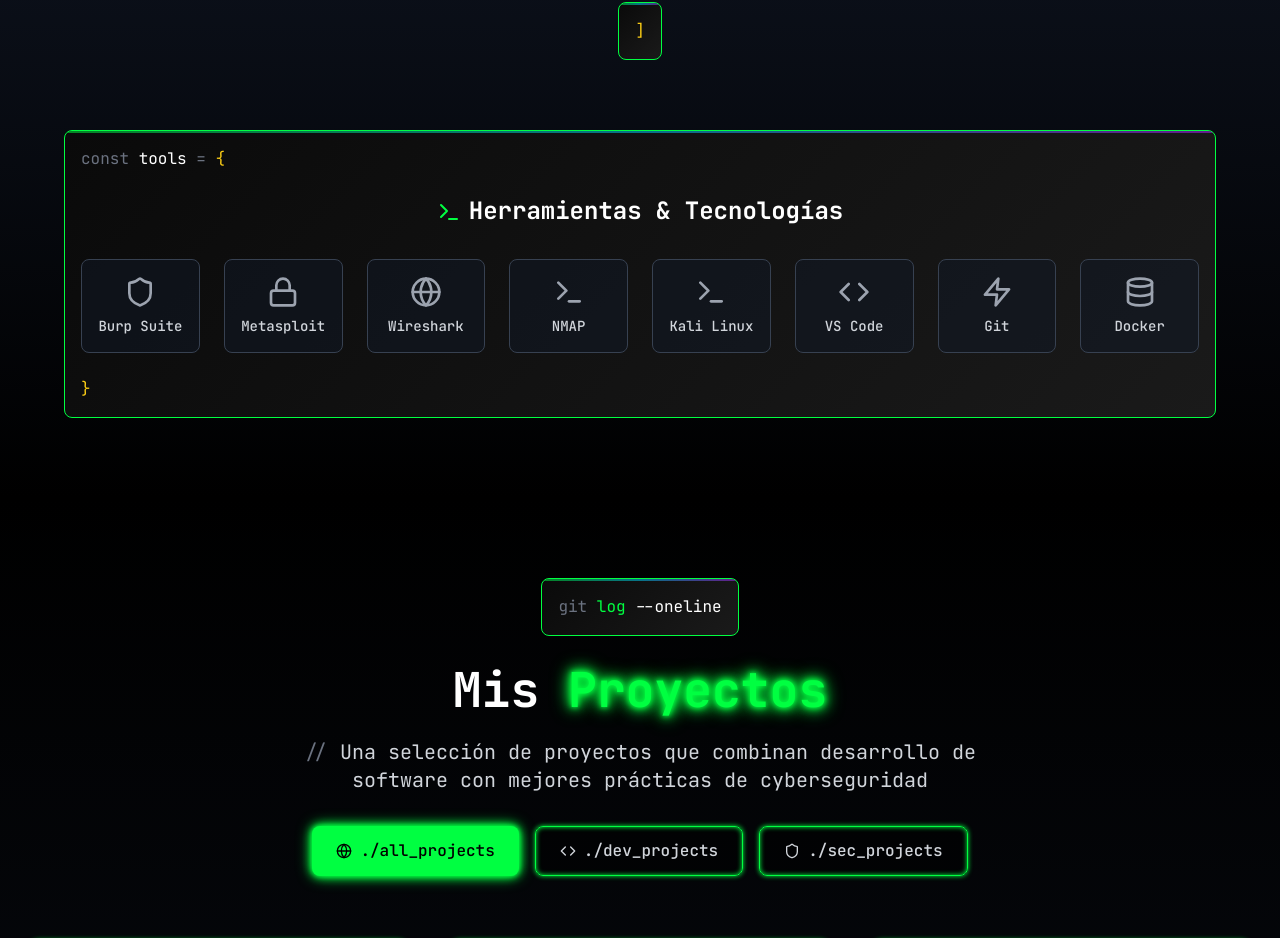
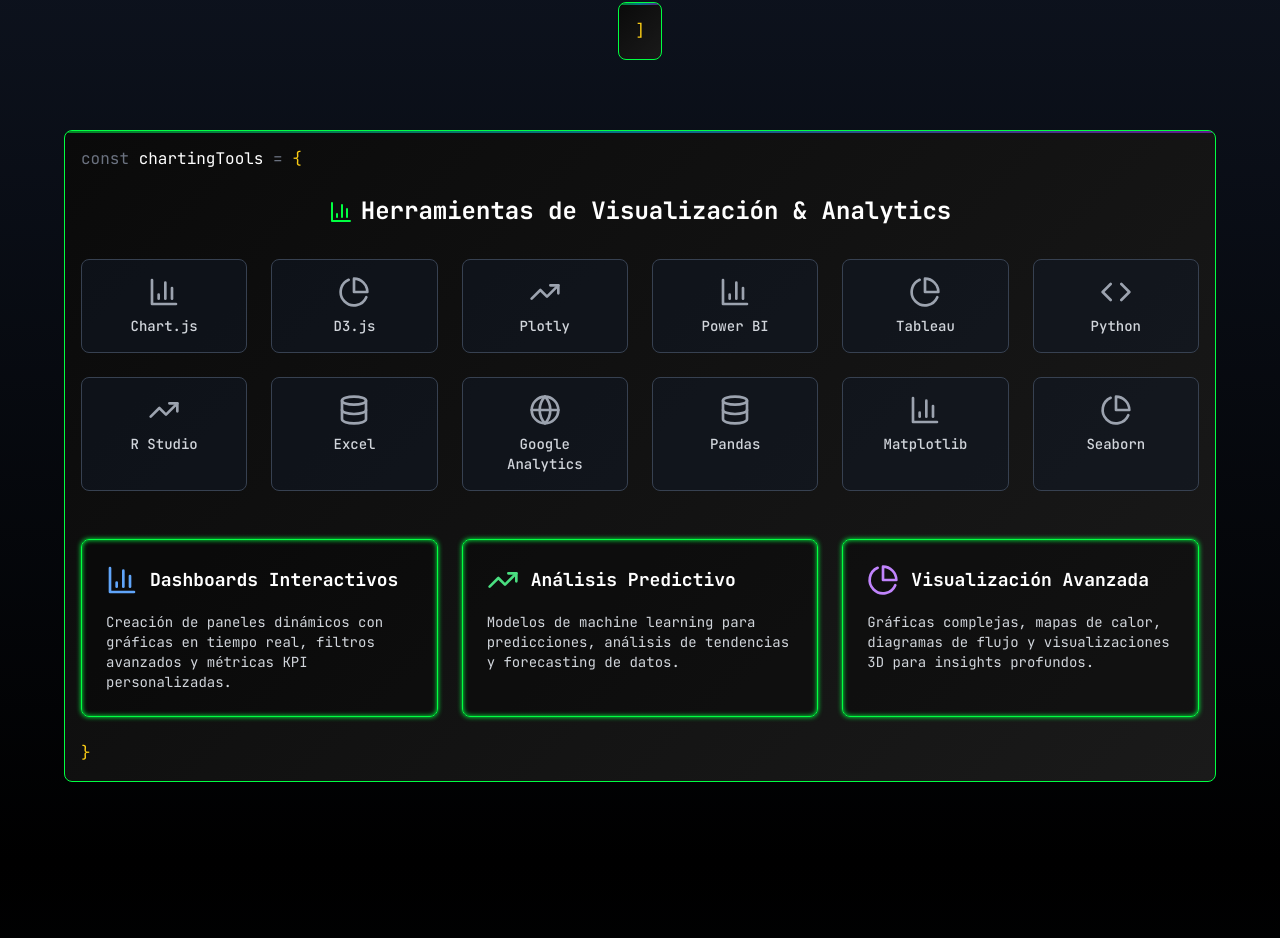
Before and after one commit to ZelmarMohozzo/Portafolio, a React (Vite) app: page / in a window 1280 px wide. Shown: the part 4032-4970 px from the top of the page. Built offline with nearby package versions, Linux system fonts and the light colour scheme; grey boxes are pictures that could not be loaded.

Commit message:
Update Skills Section for Data Analytics

```diff
--- a/src/components/Skills.tsx
+++ b/src/components/Skills.tsx
@@ -1,16 +1,20 @@
 import React from 'react';
-import { Code, Shield, Database, Terminal, Lock, Zap, Globe } from 'lucide-react';
+import { BarChart3, PieChart, TrendingUp, Database, Code, Globe, Zap, Terminal } from 'lucide-react';
 
 const Skills = () => {
   const tools = [
-    { name: 'Burp Suite', icon: Shield, color: 'hover:text-red-400' },
-    { name: 'Metasploit', icon: Lock, color: 'hover:text-orange-400' },
-    { name: 'Wireshark', icon: Globe, color: 'hover:text-blue-400' },
-    { name: 'NMAP', icon: Terminal, color: 'hover:text-matrix-500' },
-    { name: 'Kali Linux', icon: Terminal, color: 'hover:text-green-400' },
-    { name: 'VS Code', icon: Code, color: 'hover:text-cyan-400' },
-    { name: 'Git', icon: Zap, color: 'hover:text-yellow-400' },
-    { name: 'Docker', icon: Database, color: 'hover:text-purple-400' },
+    { name: 'Chart.js', icon: BarChart3, color: 'hover:text-blue-400' },
+    { name: 'D3.js', icon: PieChart, color: 'hover:text-green-400' },
+    { name: 'Plotly', icon: TrendingUp, color: 'hover:text-purple-400' },
+    { name: 'Power BI', icon: BarChart3, color: 'hover:text-yellow-400' },
+    { name: 'Tableau', icon: PieChart, color: 'hover:text-orange-400' },
+    { name: 'Python', icon: Code, color: 'hover:text-matrix-500' },
+    { name: 'R Studio', icon: TrendingUp, color: 'hover:text-cyan-400' },
+    { name: 'Excel', icon: Database, color: 'hover:text-green-500' },
+    { name: 'Google Analytics', icon: Globe, color: 'hover:text-red-400' },
+    { name: 'Pandas', icon: Database, color: 'hover:text-blue-500' },
+    { name: 'Matplotlib', icon: BarChart3, color: 'hover:text-pink-400' },
+    { name: 'Seaborn', icon: PieChart, color: 'hover:text-indigo-400' },
   ];
 
   return (
@@ -20,15 +24,15 @@ const Skills = () => {
           <div className="text-center mb-16">
             <div className="code-block inline-block mb-6">
               <span className="text-gray-500 font-mono">const</span>{' '}
-              <span className="text-matrix-500 font-mono">skills</span>{' '}
+              <span className="text-matrix-500 font-mono">dataAnalytics</span>{' '}
               <span className="text-white font-mono">=</span>{' '}
               <span className="text-yellow-400 font-mono">[</span>
             </div>
             <h2 className="text-4xl md:text-5xl font-bold text-white mb-6 font-mono">
-              Mis <span className="text-matrix-500 neon-glow">Habilidades</span>
+              Análisis de <span className="text-matrix-500 neon-glow">Datos</span>
             </h2>
             <p className="text-xl text-gray-300 max-w-3xl mx-auto font-mono">
-              <span className="text-gray-500">//</span> Una combinación única de desarrollo de software y expertise en cyberseguridad
+              <span className="text-gray-500">//</span> Especialista en creación de paneles de análisis con gráficas interactivas y visualizaciones de datos
             </p>
             <div className="code-block inline-block mt-6">
               <span className="text-yellow-400 font-mono">]</span>
@@ -38,16 +42,16 @@ const Skills = () => {
           <div className="code-block">
             <div className="mb-6">
               <div className="font-mono text-matrix-500">
-                <span className="text-gray-500">const</span> <span className="text-white">tools</span> <span className="text-gray-500">=</span> <span className="text-yellow-400">{`{`}</span>
+                <span className="text-gray-500">const</span> <span className="text-white">chartingTools</span> <span className="text-gray-500">=</span> <span className="text-yellow-400">{`{`}</span>
               </div>
             </div>
 
             <h3 className="text-2xl font-bold text-white mb-8 text-center font-mono">
-              <Terminal className="w-6 h-6 inline mr-2 text-matrix-500" />
-              Herramientas & Tecnologías
+              <BarChart3 className="w-6 h-6 inline mr-2 text-matrix-500" />
+              Herramientas de Visualización & Analytics
             </h3>
 
-            <div className="grid grid-cols-2 md:grid-cols-4 lg:grid-cols-8 gap-6 mb-6">
+            <div className="grid grid-cols-2 md:grid-cols-4 lg:grid-cols-6 gap-6 mb-6">
               {tools.map((tool, index) => (
                 <div
                   key={index}
@@ -59,7 +63,40 @@ const Skills = () => {
               ))}
             </div>
 
-            <div className="font-mono text-matrix-500">
+            {/* Data Analytics Specialties */}
+            <div className="mt-12 grid md:grid-cols-3 gap-6">
+              <div className="neon-border bg-black/30 p-6 rounded-lg hover:shadow-neon-green transition-all duration-300">
+                <div className="flex items-center mb-4">
+                  <BarChart3 className="w-8 h-8 text-blue-400 mr-3" />
+                  <h4 className="text-lg font-bold text-white font-mono">Dashboards Interactivos</h4>
+                </div>
+                <p className="text-gray-300 text-sm font-mono">
+                  Creación de paneles dinámicos con gráficas en tiempo real, filtros avanzados y métricas KPI personalizadas.
+                </p>
+              </div>
+
+              <div className="neon-border bg-black/30 p-6 rounded-lg hover:shadow-neon-blue transition-all duration-300">
+                <div className="flex items-center mb-4">
+                  <TrendingUp className="w-8 h-8 text-green-400 mr-3" />
+                  <h4 className="text-lg font-bold text-white font-mono">Análisis Predictivo</h4>
+                </div>
+                <p className="text-gray-300 text-sm font-mono">
+                  Modelos de machine learning para predicciones, análisis de tendencias y forecasting de datos.
+                </p>
+              </div>
+
+              <div className="neon-border bg-black/30 p-6 rounded-lg hover:shadow-neon-purple transition-all duration-300">
+                <div className="flex items-center mb-4">
+                  <PieChart className="w-8 h-8 text-purple-400 mr-3" />
+                  <h4 className="text-lg font-bold text-white font-mono">Visualización Avanzada</h4>
+                </div>
+                <p className="text-gray-300 text-sm font-mono">
+                  Gráficas complejas, mapas de calor, diagramas de flujo y visualizaciones 3D para insights profundos.
+                </p>
+              </div>
+            </div>
+
+            <div className="mt-6 font-mono text-matrix-500">
               <span className="text-yellow-400">{`}`}</span>
             </div>
           </div>
```
